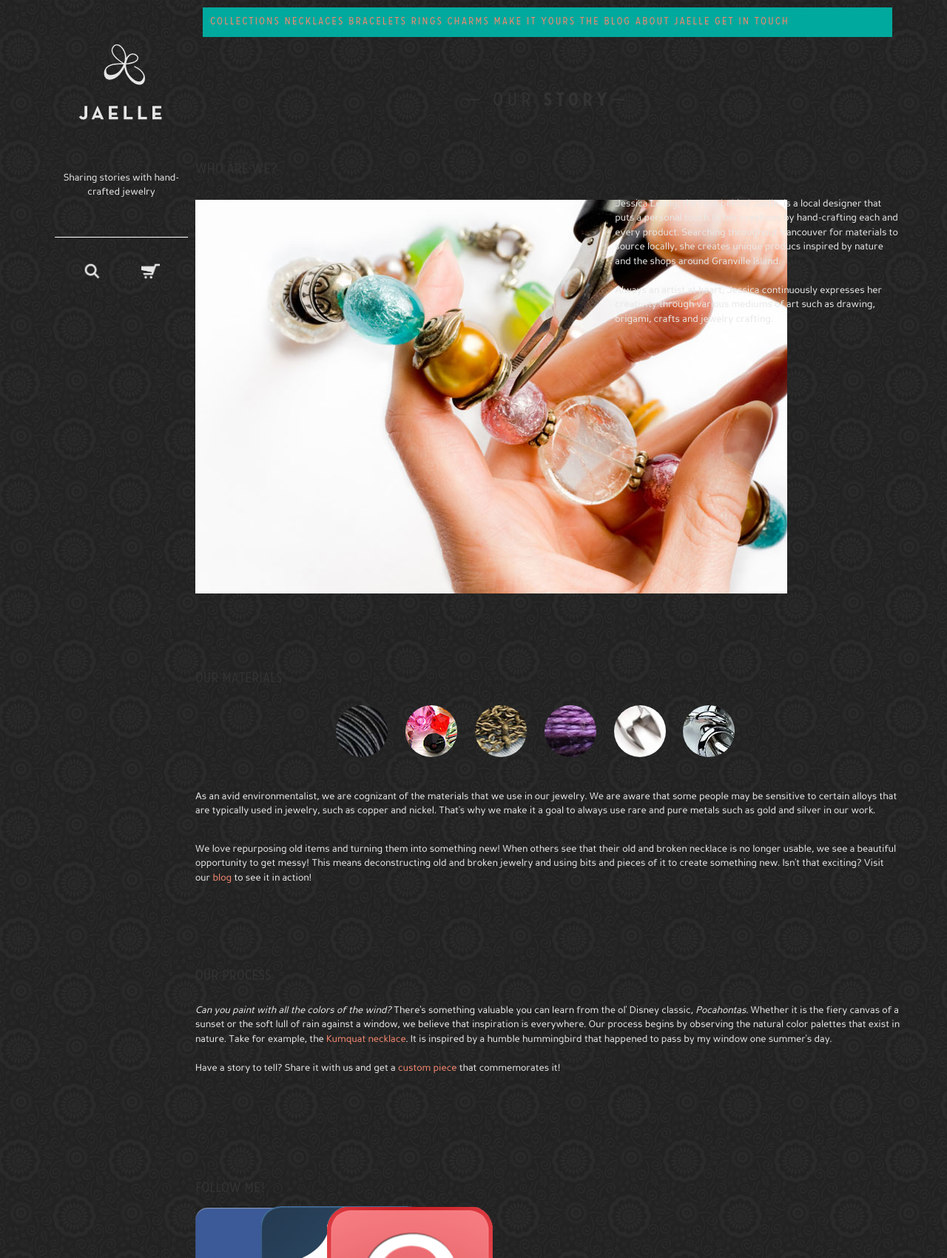
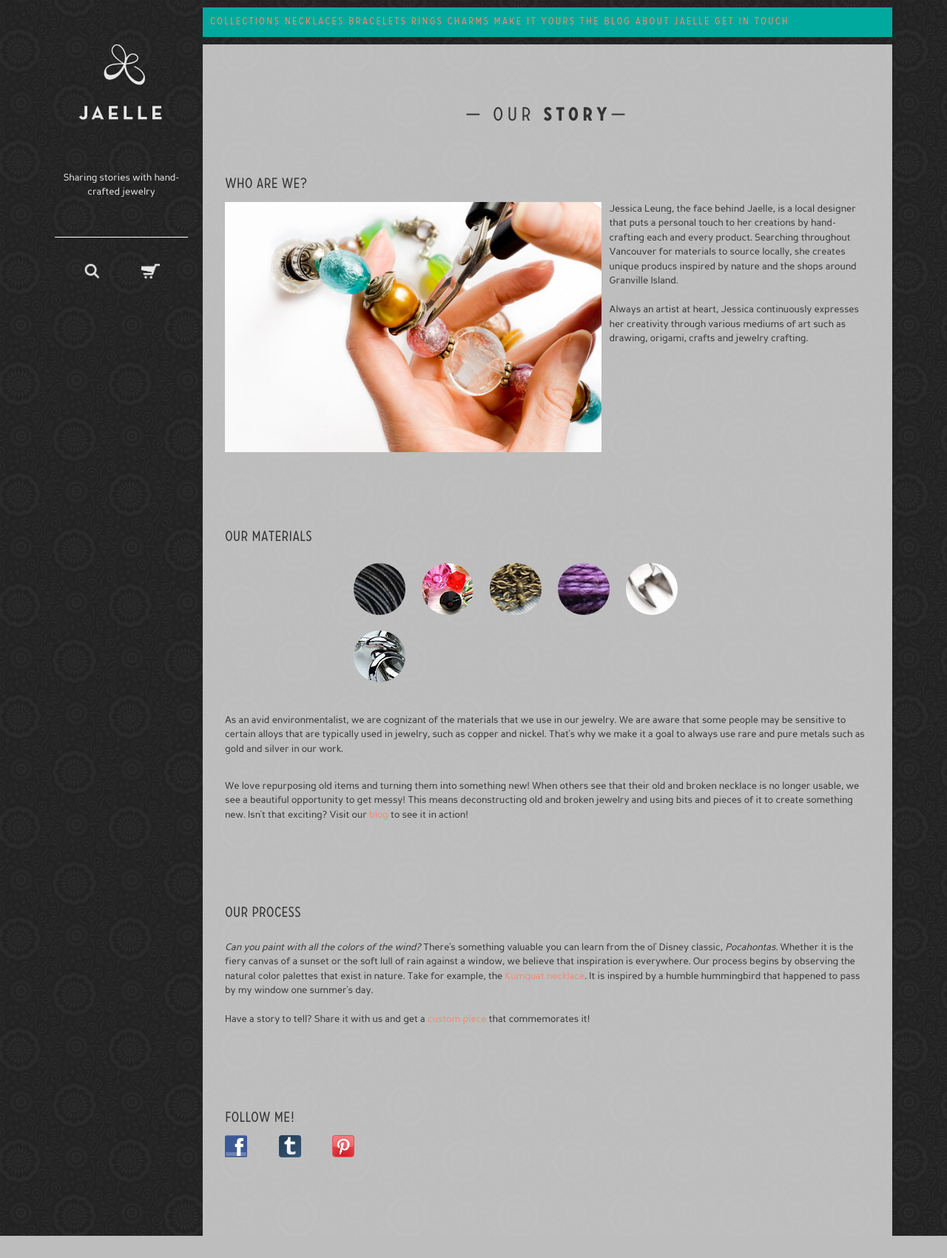
Before and after one commit to maryngo/Jaelle, a PHP site: page /about.html in a window 1280 px wide. Shown: the whole page at 74% size. After the commit the page ends 1670 px from the top, so only its background shows below. Run offline with PHP 8.4, Linux system fonts and the light colour scheme.

Commit message:
Modified & validated About HTML/CSS pages.

```diff
--- a/Week 9/html5-site/about.html
+++ b/Week 9/html5-site/about.html
@@ -1,9 +1,9 @@
 <!DOCTYPE html>
-
+<html>
 <head>
 	<meta charset = "UTF-8">
 
-	<title>Jaelle</title>
+	<title>Jaelle | About Jaelle</title>
 
 	<!-- stylesheets -->
 	<link rel="stylesheet" type="text/css" href="css/grid.css" />
@@ -56,13 +56,12 @@
 
 			<!-- BODY CONTENT -->
 			<section class="body-content">
-					<!-- <div class="content-container ten columns">		 -->
 				<div class = "text-img-content">
 					<h2 class = "sub-header">Who are We?</h2>
 					<div class = "row">
 
 						<div class = "seven columns">
-					<img class = "who-img"> <img src="./img/about/jewelryMaking.jpg">
+							<img id = "who-img" src="./img/about/jewelryMaking.jpg" alt ="Making Jewelry">
 						</div>
 
 						<div class = "five columns">
@@ -142,26 +141,24 @@
 
 					<div class = "row">
 						<h2 class = "socmed-header">Follow Me!</h2>
-				<div class = "two columns facebook">
-					<a href="#"><img src="./img/about/facebook.png"></a>
+						<div class = "one column">
+							<a href="#"><img id = "facebook" src="./img/about/facebook.png" alt ="Facebook Icon"></a>
 						</div>
 
-				<div class = "two columns tumblr">
-					<a href="#"><img src="./img/about/tumblr.png"></a>
+						<div class = "one column">
+							<a href="#"><img id = "tumblr" src="./img/about/tumblr.png" alt ="Tumblr Icon"></a>
 						</div>
 
-				<div class = "two columns pinterest">
-					<a href="#"><img src="./img/about/pinterest.png"></a>
+						<div class = "one column">
+							<a href="#"><img id = "pinterest" src="./img/about/pinterest.png" alt ="Pinterest Icon"></a>
 						</div>
 					</div>
 
 				</div>
-	<!-- </div> -->
-
 			</section>
+		</section>
+	</div>
 	<!-- END BODY CONTENT -->
-	</div>
-
 </div>
 </body>
 
--- a/Week 9/html5-site/css/stylesheet_about.css
+++ b/Week 9/html5-site/css/stylesheet_about.css
@@ -11,42 +11,51 @@
  * Content container
  * ========================================================= */
 
-.content-container {
+.content {
 	padding: 10px 30px 100px 30px;
 	margin: 0 10px;
-	background-color: rgba(255, 255, 255, 0.8);
-	}
+	background-color: rgba(255, 255, 255, 0.7);
+}
 
-	.content-container p, h1, h2, h3 {
+.content p, h1, h2, h3 {
  		color: #333333;
- 		}
+ }
 
 .category-header {
 	text-align: center;
 	font-size: 2em;
 	padding: 50px 0px;
 	letter-spacing: 5px;
-	}
+}
 
-.about-content {
-/*	font-size: 1.2em;
-*/	padding-bottom: 30px;
+.product-info {
+	font-size: 1.2em;
+	padding-bottom: 30px;
 }
 
 .bold {
 	font-weight: bold;
 }
 
-
-.who-img{
+/* =========================================================
+ * Who are We Content
+ * ========================================================= */
+#who-img{
 	width: 100%;
 	height: 100%;
 }
 
 .who-content{
+	margin-top: 0;
 	padding-left: 3%
 }
 
+
+
+
+/* =========================================================
+ * Materials Content
+ * ========================================================= */
 .mat-header, .process-header, .socmed-header{
 	margin-top: 100px;
 }
@@ -135,12 +144,12 @@
  * SocMed Icons
  * ========================================================= */
 
-.facebook, .tumblr, .pinterest{
-	width: 70px;
-	height: 70px;
+#facebook, #tumblr, #pinterest{
+	width: 30px;
+	height: 30px;
 	/*padding: 0px 5px;*/
 }
 
-.tumblr, .pinterest{
-	margin-left: 2%;
+#tumblr, #pinterest{
+	/*margin-left: 0%;*/
 }
```
Lines whose indentation alone changed are shown as unchanged.
